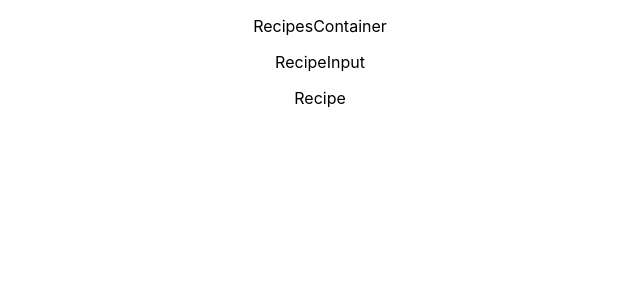
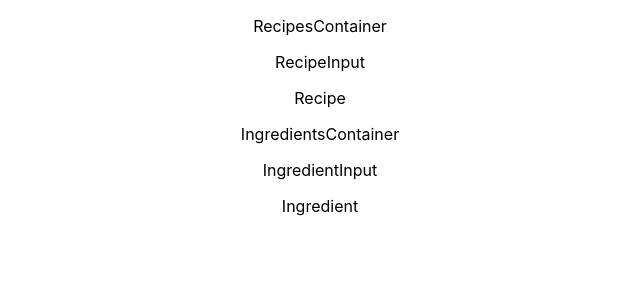
Before and after one commit to Emi691/recipe-box, a React (Create React App) app in the folder recipe-box-app/: page /recipes in a window 1280 px wide. Shown: the top 300 px of the page, without its empty margins (320-960 px from the left). Built offline with nearby package versions, Linux system fonts and the light colour scheme.

Commit message:
imports and renders IngredientsContainer component in Recipe component

```diff
--- a/recipe-box-app/src/components/Recipe.js
+++ b/recipe-box-app/src/components/Recipe.js
@@ -1,7 +1,11 @@
 import React from 'react'
+import IngredientsContainer from '../containers/IngredientsContainer'
 
 const Recipe = () => (
+    <div>
     <p>Recipe</p>
+    <IngredientsContainer />
+    </div>
 )
 
 export default Recipe
```
